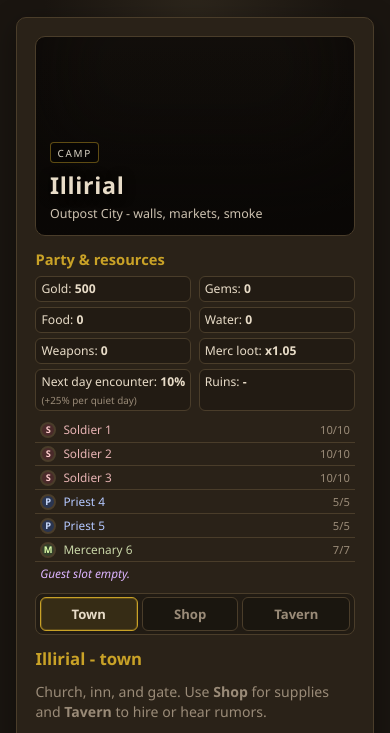
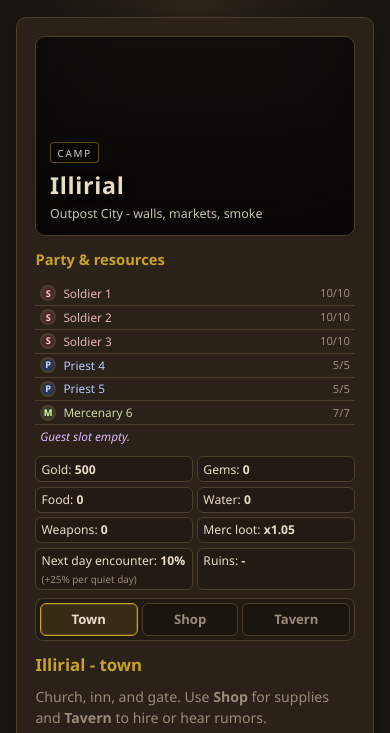
Before and after one commit to losbullitt/Illirial-Trail, a plain HTML site: page index.html in a window 390 px wide. Shown: the part 86-819 px from the top of the page. Drawn offline with Linux system fonts and the light colour scheme.

Commit message:
Party panel: two-column layout, roster left stats right

```diff
--- a/index.html
+++ b/index.html
@@ -4,7 +4,7 @@
   <meta charset="utf-8" />
   <meta name="viewport" content="width=device-width, initial-scale=1.0" />
   <title>Illirial to New Isil</title>
-  <link rel="stylesheet" href="styles.css?v=11" />
+  <link rel="stylesheet" href="styles.css?v=12" />
 </head>
 <body>
   <div class="shell">
--- a/styles.css
+++ b/styles.css
@@ -114,18 +114,34 @@ body {
 
 /* Compact header: Party & resources (no HP bars in list) */
 .party-panel {
+  display: grid;
+  grid-template-columns: minmax(0, 1fr) minmax(0, 1fr);
+  gap: 0.5rem 0.85rem;
+  align-items: start;
   margin-bottom: 0.5rem;
 }
 
 .panel-title-party {
-  margin-bottom: 0.35rem;
+  grid-column: 1 / -1;
+  margin-bottom: 0.2rem;
   font-size: 0.92rem;
 }
 
+/* Roster left, resource stats right (stacks on narrow viewports) */
+.party-list-compact {
+  grid-column: 1;
+  grid-row: 2;
+  margin-top: 0;
+}
+
 .party-panel .stats-grid-compact {
-  grid-template-columns: repeat(auto-fill, minmax(8.5rem, 1fr));
-  gap: 0.3rem 0.45rem;
-  margin: 0.35rem 0 0.45rem;
+  grid-column: 2;
+  grid-row: 2;
+  grid-template-columns: 1fr;
+  gap: 0.28rem;
+  margin: 0;
+  padding-left: 0.65rem;
+  border-left: 1px solid var(--border);
   font-size: 0.76rem;
 }
 
@@ -138,8 +154,23 @@ body {
   font-size: 0.62rem;
 }
 
-.party-list-compact {
-  margin-top: 0.3rem;
+@media (max-width: 34rem) {
+  .party-panel {
+    grid-template-columns: 1fr;
+  }
+
+  .party-list-compact {
+    grid-column: 1;
+    grid-row: 2;
+  }
+
+  .party-panel .stats-grid-compact {
+    grid-column: 1;
+    grid-row: 3;
+    padding-left: 0;
+    border-left: none;
+    grid-template-columns: repeat(auto-fill, minmax(8.25rem, 1fr));
+  }
 }
 
 .party-list-compact li {
```
